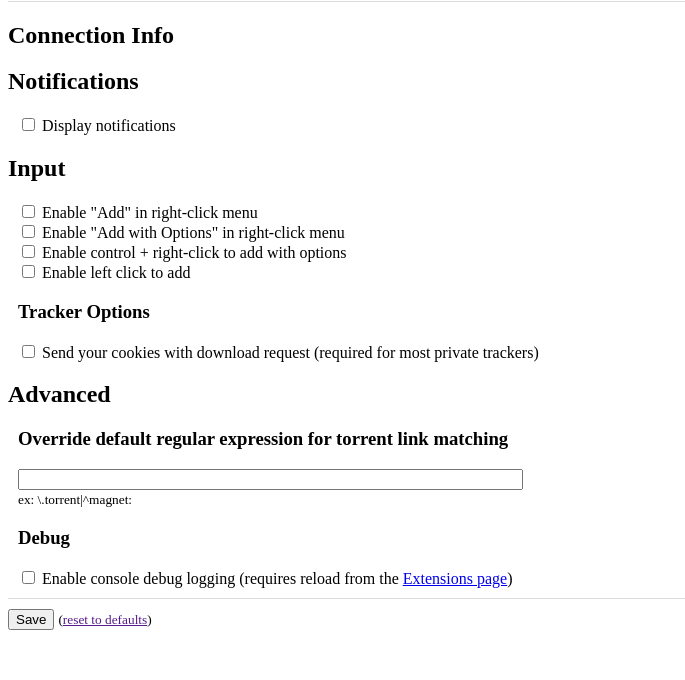
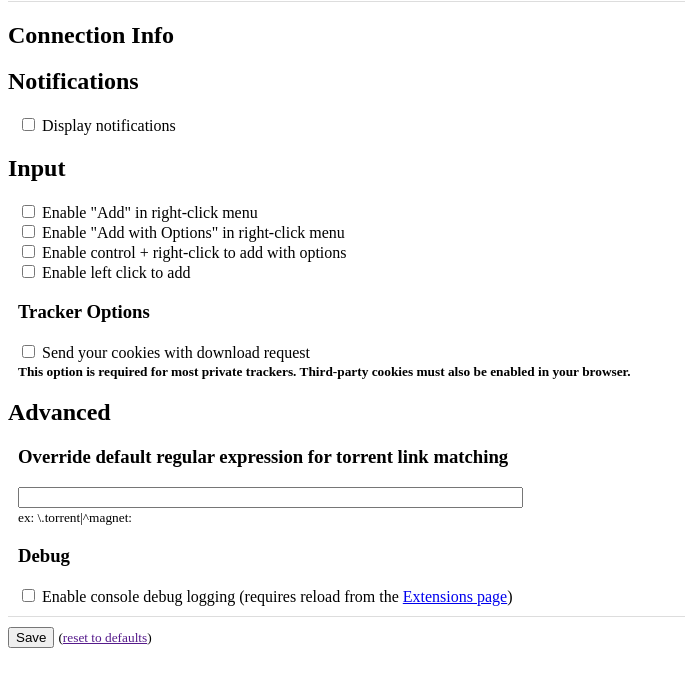
Before and after one commit to sbussetti/deluge-siphon, a browser extension: page options.html in a window 1280 px wide. Shown: the part 120-800 px from the top of the page, without its empty margins (0-685 px from the left). Drawn offline with Linux system fonts and the light colour scheme; files that its build step writes are made by us from their sources.

Commit message:
refs #67 -- add note about 3p cookies

```diff
--- a/options.html
+++ b/options.html
@@ -62,7 +62,10 @@
         <div class="checkbox opts">
           <label>
             <input type="checkbox" id="send_cookies" value="yes" class="option_field"/>
-            <span>Send your cookies with download request (required for most private trackers)</span>
+            <span>Send your cookies with download request <br/>
+              <small><b>This option is required for most private trackers.
+                  Third-party cookies must also be enabled in your browser.</b></small>
+            </span>
           </label>
         </div>
 
```
Also changed, not shown: manifest.json.
